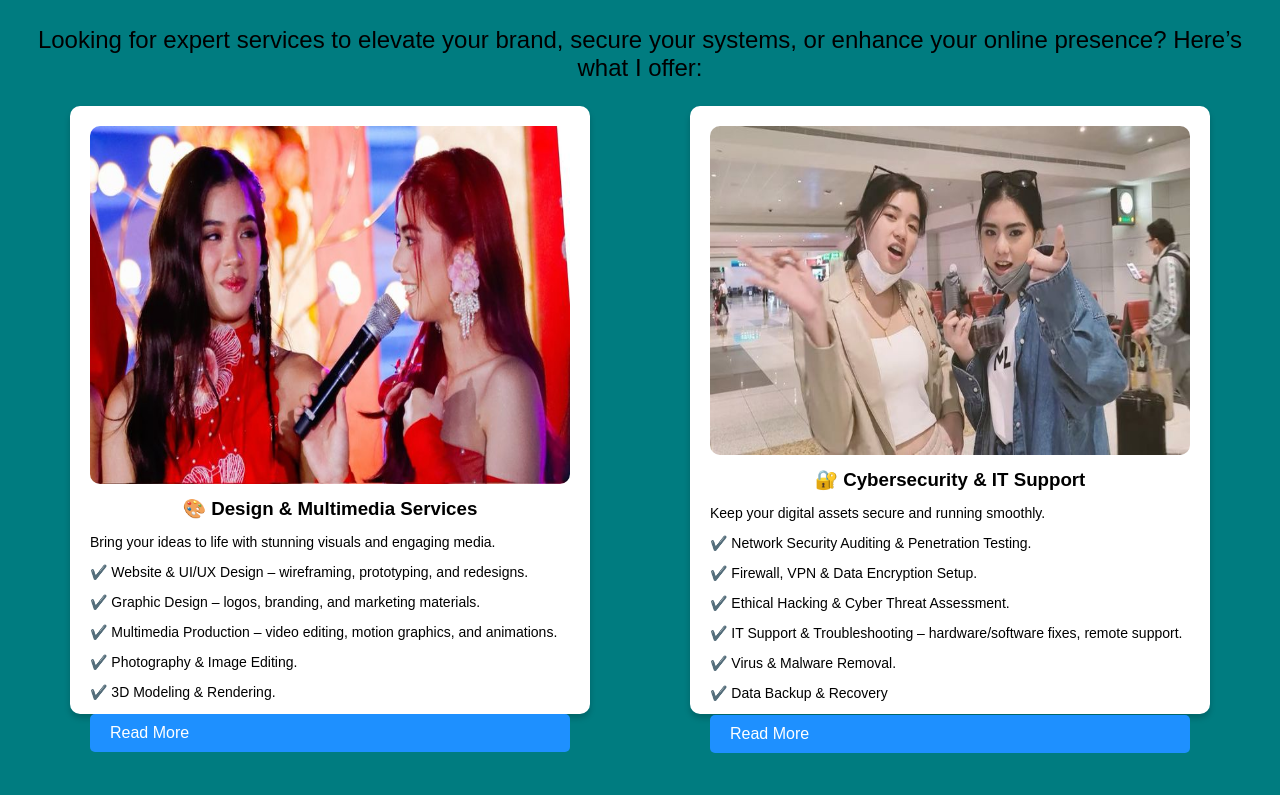
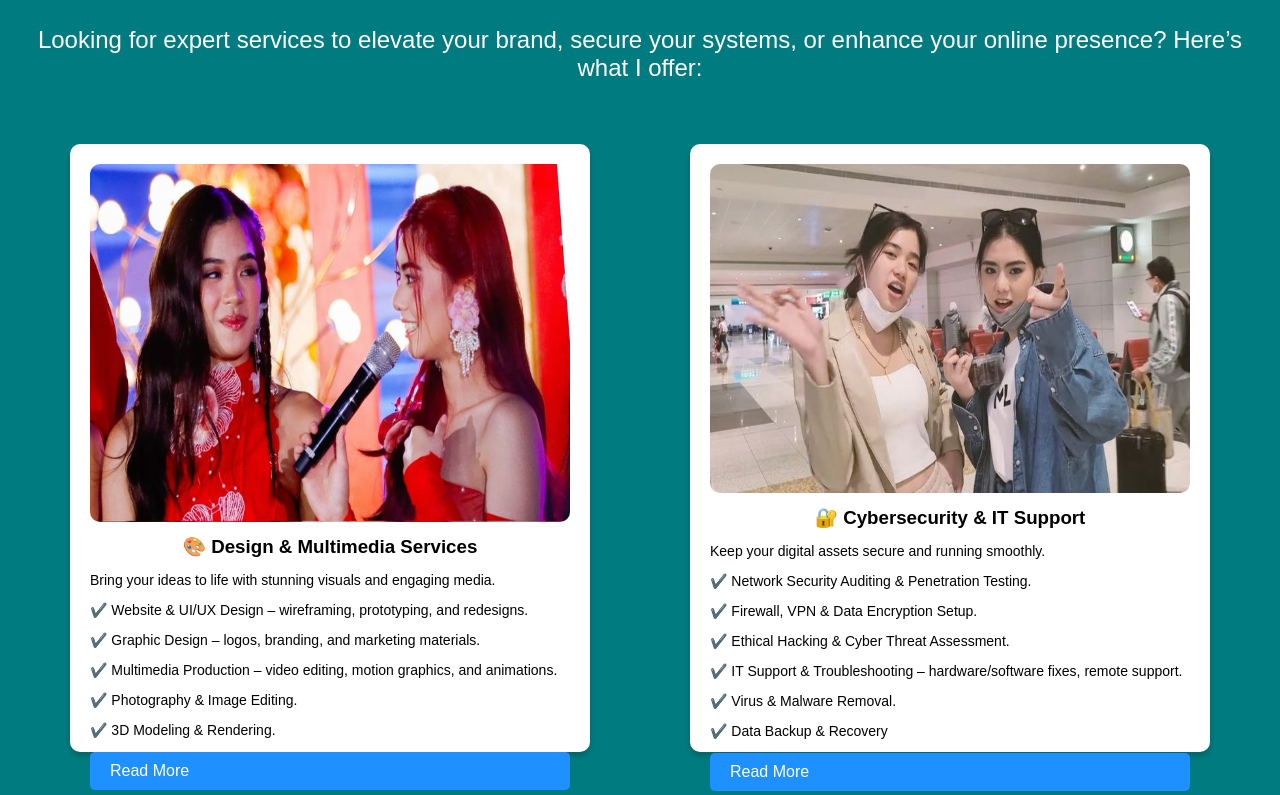
Before and after one commit to llonne-dellosa25/Week-5_Bootstrap_Website, a website: page public/images/services.html in a window 1280 px wide. Shown: the part 275-1070 px from the top of the page. Drawn offline with Linux system fonts and the light colour scheme.

Commit message:
style: update services section with new text color and ID for description

```diff
--- a/public/images/services.css
+++ b/public/images/services.css
@@ -82,6 +82,11 @@ nav {
 .services h1 {
     font-size: 50px;
     font-weight: bold;
+    color: white;
+}
+
+#description {
+    color: white;
 }
 
 .services p {
--- a/public/images/services.html
+++ b/public/images/services.html
@@ -20,7 +20,8 @@
 
     <section class="services">
         <h1>My Services</h1>
-        <p>Looking for expert services to elevate your brand, secure your systems, or enhance your online presence? Here’s what I offer:</p>
+        <p id="description">Looking for expert services to elevate your brand, secure your systems, or enhance your online presence? Here’s what I offer:</p>
+        <br>
         <script>
           document.addEventListener("DOMContentLoaded", function () {
               function revealServices() {
```
